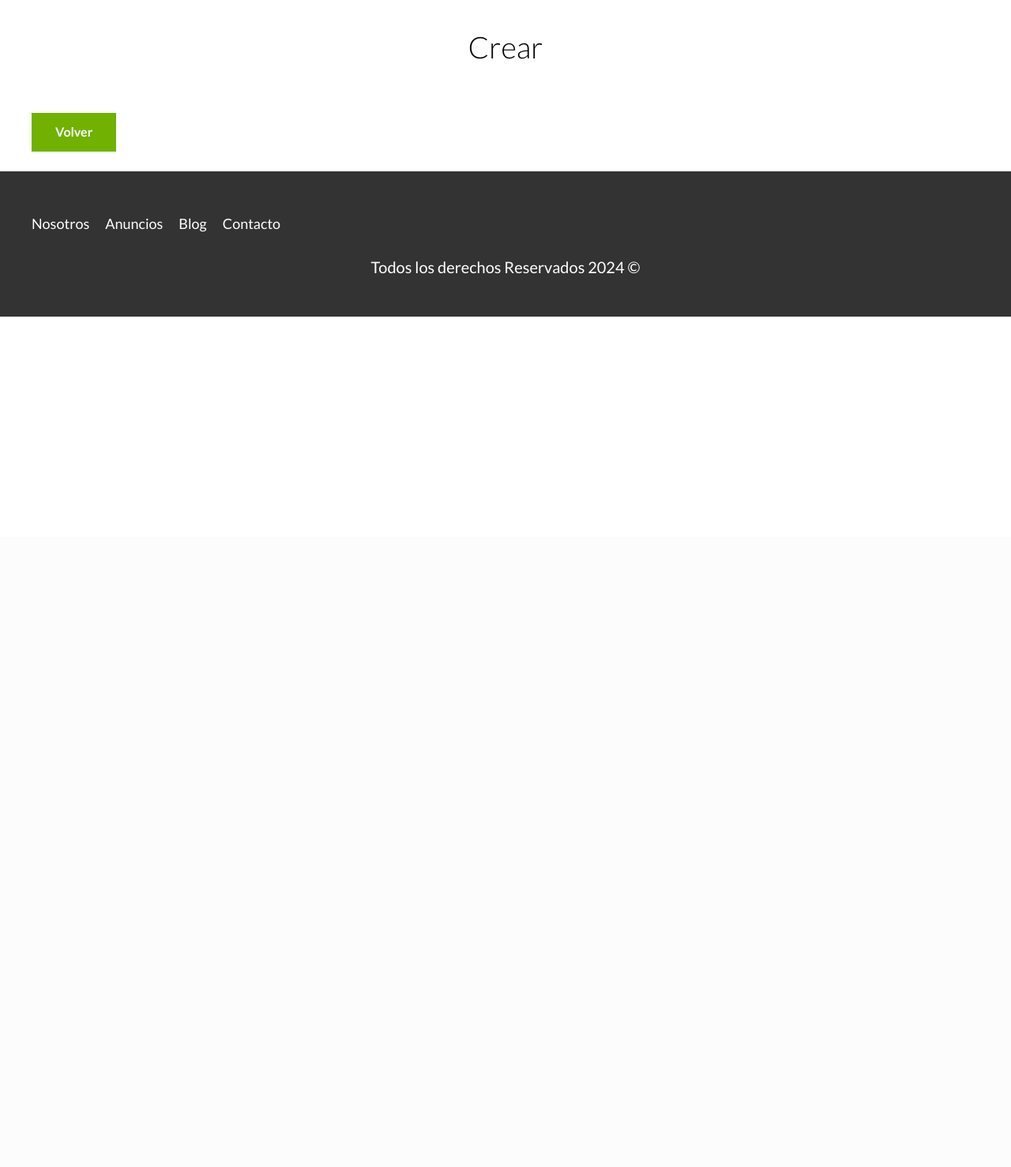
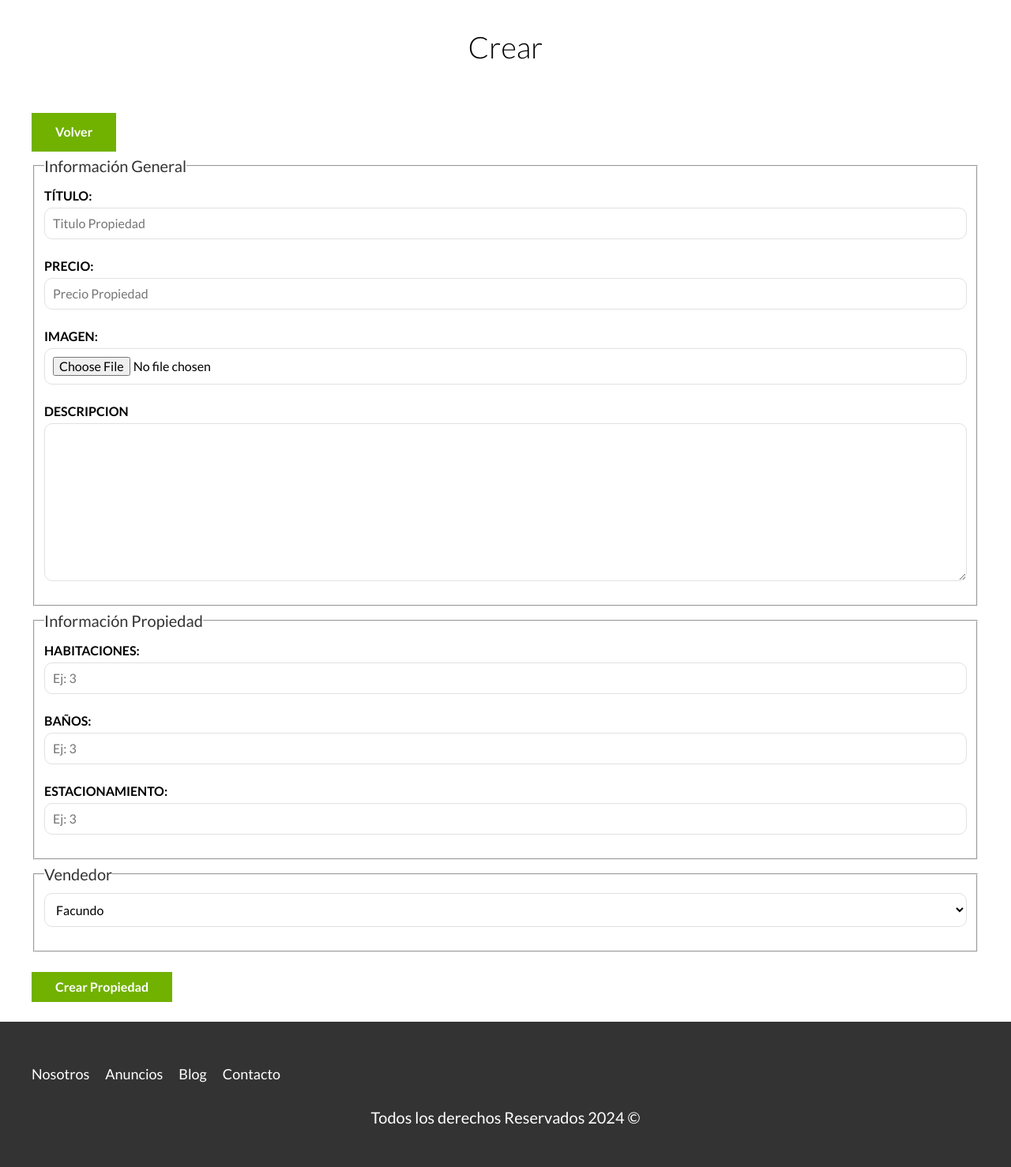
Before and after one commit to FacuLedesmaBertalot/BienesRaices, a PHP site: page /admin/propiedades/crear.php in a window 1280 px wide. Shown: the part 120-1598 px from the top of the page at 79% size. Before the commit the page ends 521 px from the top, so only its background shows below. Run offline with PHP 8.4, Linux system fonts and the light colour scheme.

Commit message:
Creado crear.php para ingresar formulario interno

```diff
--- a/admin/propiedades/crear.php
+++ b/admin/propiedades/crear.php
@@ -8,6 +8,50 @@ incluirTemplate('header');
 
 
     <a href="/admin" class="boton boton-verde">Volver</a>
+
+    <form class="formulario">
+        <fieldset>
+            <legend>Información General</legend>
+
+            <label for="titulo">Título:</label>
+            <input type="text" id="titulo" placeholder="Titulo Propiedad">
+
+            <label for="precio">Precio:</label>
+            <input type="number" id="precio" placeholder="Precio Propiedad">
+
+            <label for="imagen">Imagen:</label>
+            <input type="file" id="imagen" accept="image/jpeg, image/png">
+
+            <label for="descripcion">Descripcion</label>
+            <textarea name="descripcion" id="descripcion"></textarea>
+
+        </fieldset>
+
+        <fieldset>
+            <legend>Información Propiedad</legend>
+
+            <label for="habitaciones">Habitaciones:</label>
+            <input type="number" id="habitaciones" placeholder="Ej: 3" min="1" max="9">
+
+            <label for="wc">Baños:</label>
+            <input type="number" id="wc" placeholder="Ej: 3" min="1" max="9">
+
+            <label for="estacionamiento">Estacionamiento:</label>
+            <input type="number" id="estacionamiento" placeholder="Ej: 3" min="1" max="9">
+
+        </fieldset>
+
+        <fieldset>
+            <legend>Vendedor</legend>
+
+            <select name="" id="">
+                <option value="1">Facundo</option>
+                <option value="2">Karen</option>
+            </select>
+        </fieldset>
+
+        <input type="submit" value="Crear Propiedad" class="boton boton-verde">
+    </form>
 </main>
 
 
```
